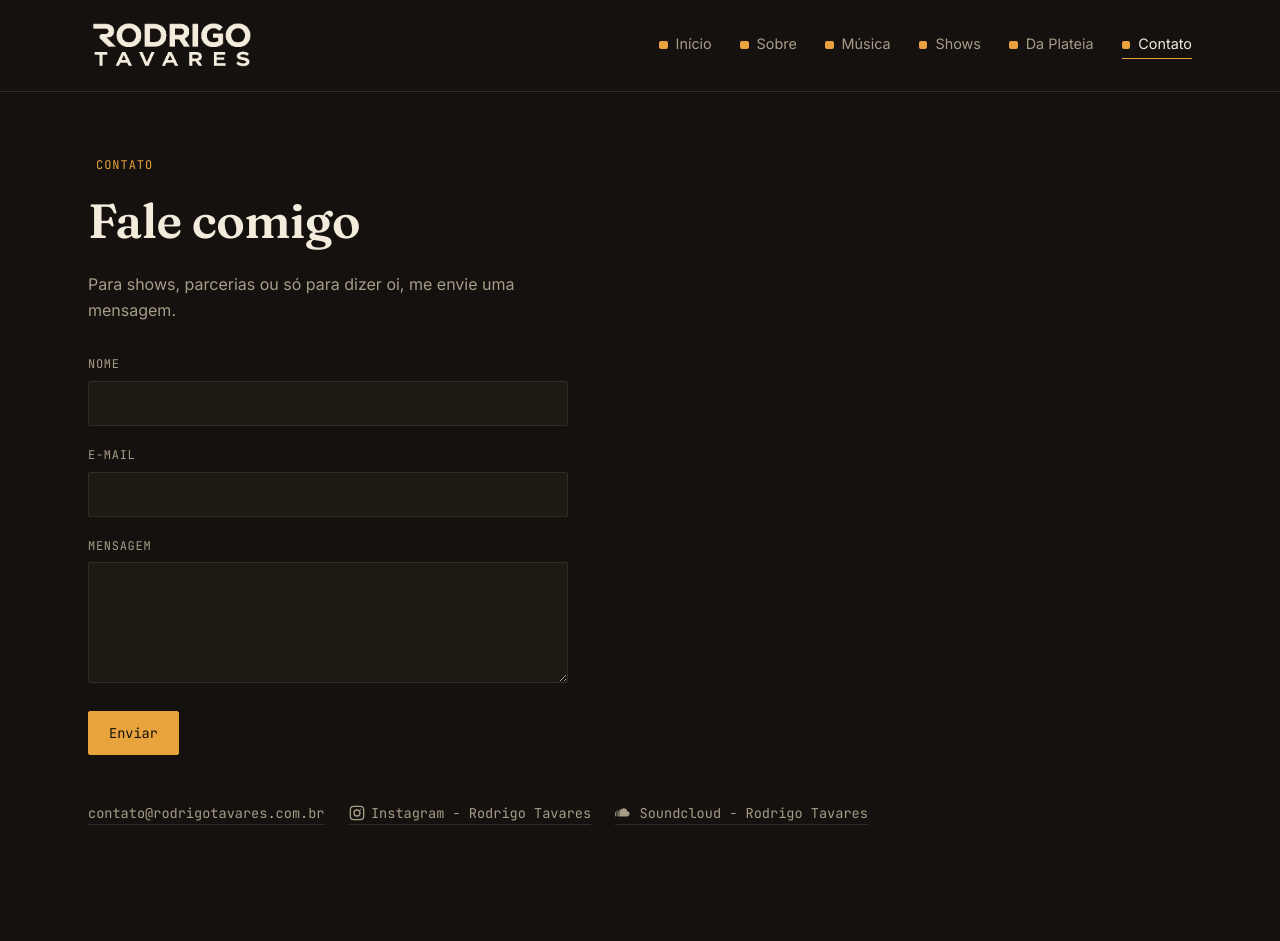
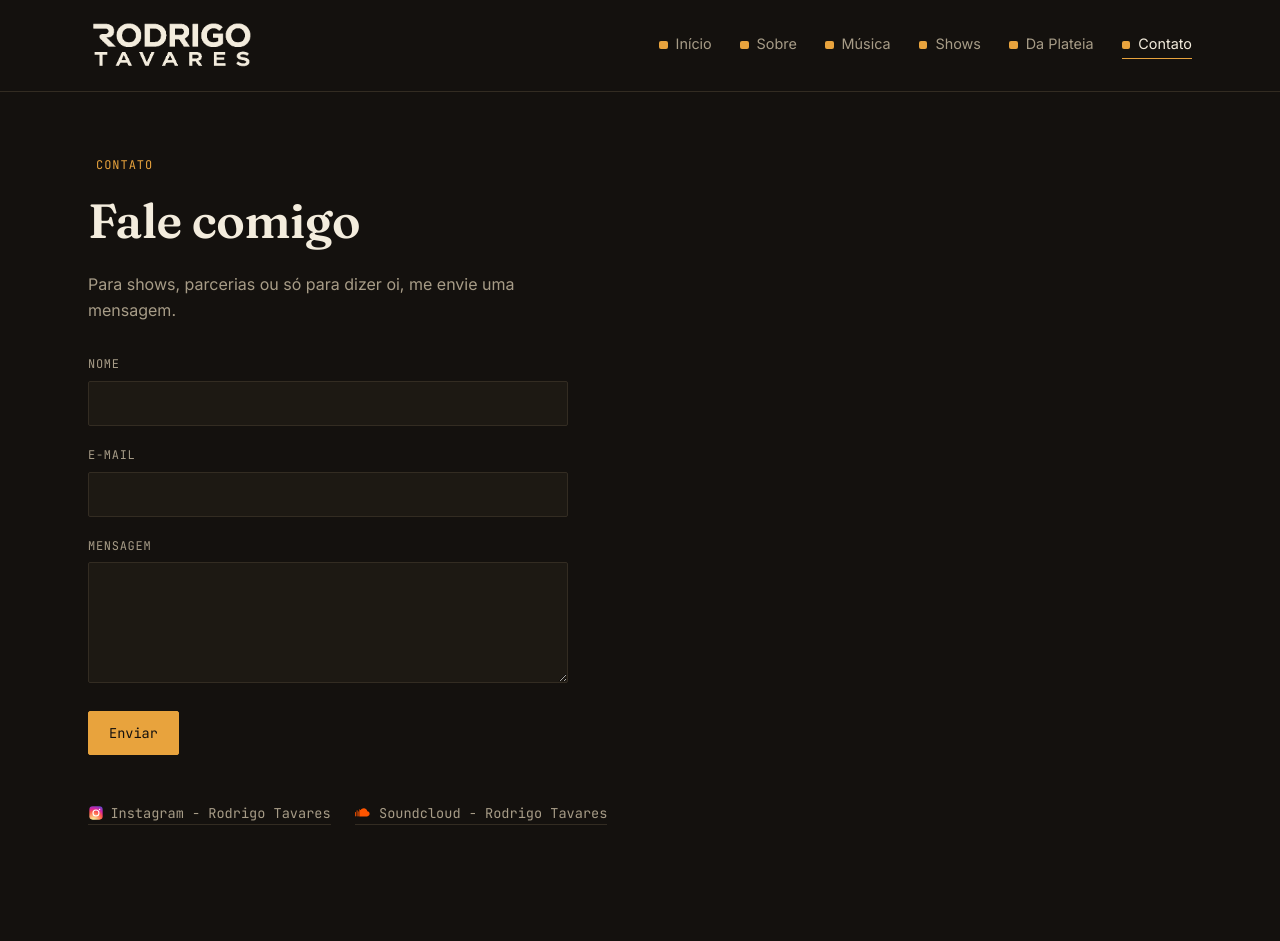
Before and after one commit to rodrigotavares79/rodrigotavares-site, a Next.js app: page /contato in a window 1280 px wide. Shown: the top 941 px of the page. Built offline with nearby package versions, Linux system fonts and the light colour scheme.

Commit message:
Update page.tsx

```diff
--- a/app/contato/page.tsx
+++ b/app/contato/page.tsx
@@ -87,17 +87,25 @@ export default function Contato() {
           </form>
 
           <div className="contact-links">
-            <a href="mailto:contato@rodrigotavares.com.br">contato@rodrigotavares.com.br</a>
             <a href="https://www.instagram.com/rodrigotavares" target="_blank" rel="noopener noreferrer">
-              <svg width="16" height="16" viewBox="0 0 24 24" fill="none" stroke="currentColor" strokeWidth="2" style={{ marginRight: "0.4rem", verticalAlign: "-3px" }}>
-                <rect x="2" y="2" width="20" height="20" rx="5" />
-                <circle cx="12" cy="12" r="4.5" />
-                <circle cx="17.5" cy="6.5" r="1" fill="currentColor" stroke="none" />
+              <svg width="16" height="16" viewBox="0 0 24 24" style={{ marginRight: "0.4rem", verticalAlign: "-3px" }}>
+                <defs>
+                  <radialGradient id="ig-gradient" cx="30%" cy="107%" r="150%">
+                    <stop offset="0%" stopColor="#fdf497" />
+                    <stop offset="5%" stopColor="#fdf497" />
+                    <stop offset="45%" stopColor="#fd5949" />
+                    <stop offset="60%" stopColor="#d6249f" />
+                    <stop offset="90%" stopColor="#285AEB" />
+                  </radialGradient>
+                </defs>
+                <rect x="2" y="2" width="20" height="20" rx="5" fill="url(#ig-gradient)" />
+                <circle cx="12" cy="12" r="4.5" fill="none" stroke="#fff" strokeWidth="1.7" />
+                <circle cx="17.3" cy="6.7" r="1.1" fill="#fff" />
               </svg>
               Instagram - Rodrigo Tavares
             </a>
             <a href="https://soundcloud.com/osinoxidaveis" target="_blank" rel="noopener noreferrer">
-              <svg width="18" height="16" viewBox="0 0 32 24" fill="currentColor" style={{ marginRight: "0.4rem", verticalAlign: "-3px" }}>
+              <svg width="18" height="16" viewBox="0 0 32 24" fill="#ff5500" style={{ marginRight: "0.4rem", verticalAlign: "-3px" }}>
                 <rect x="0" y="10" width="1.5" height="8" rx="0.75" />
                 <rect x="3" y="7" width="1.5" height="11" rx="0.75" />
                 <rect x="6" y="9" width="1.5" height="9" rx="0.75" />
```
